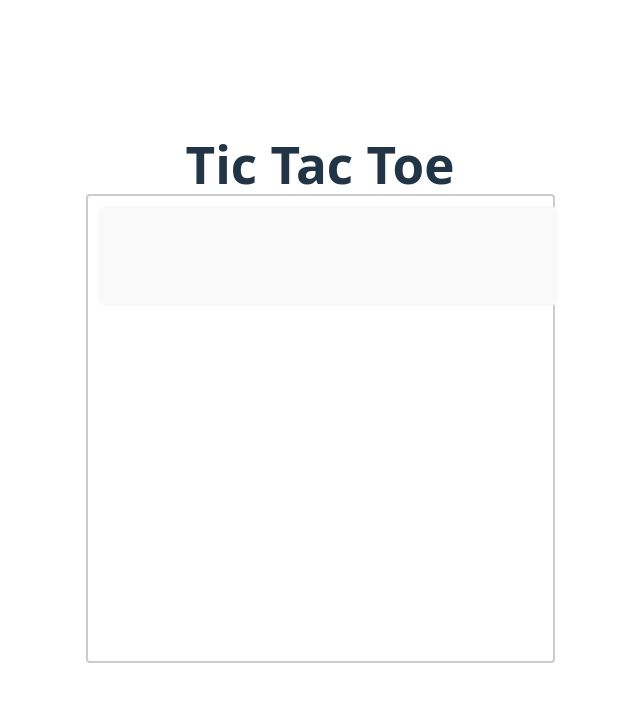
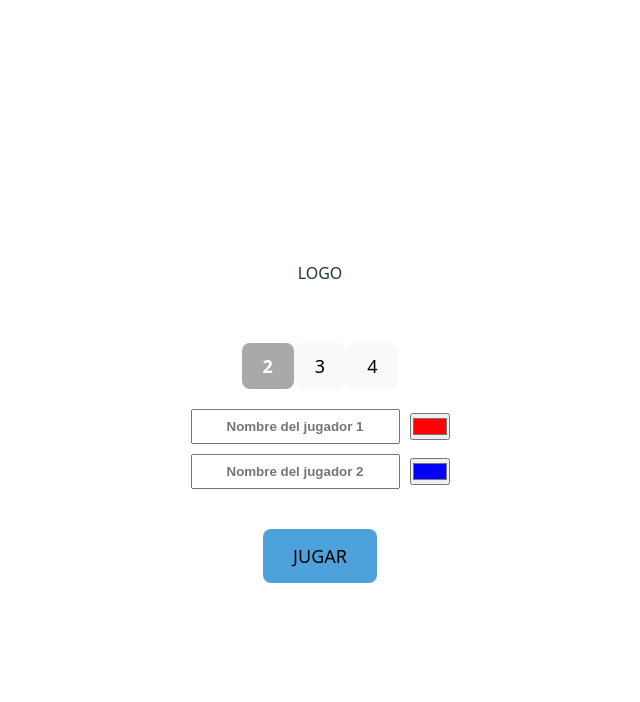
Before and after one commit to GuilleSanzNieto/ProyectoInterfacesMonoply, a React (Vite) app: page / in a window 1280 px wide. Shown: the top 702 px of the page, without its empty margins (320-960 px from the left). Built offline with nearby package versions, Linux system fonts and the light colour scheme.

Commit message:
Probando

```diff
--- a/src/main.jsx
+++ b/src/main.jsx
@@ -6,9 +6,10 @@ import Dados from './components/Dados.jsx'
 import Tablero from './components/Tablero.jsx'
 import TicTacToe from './juegos/TicTacToe.jsx'
 import WordSearch from './juegos/WordSearch.jsx'
+import MemoriCard from './juegos/MemoriCard.jsx'
 
 createRoot(document.getElementById('root')).render(
   <StrictMode>
-    <TicTacToe />
+    <App />
   </StrictMode>
 )
```
